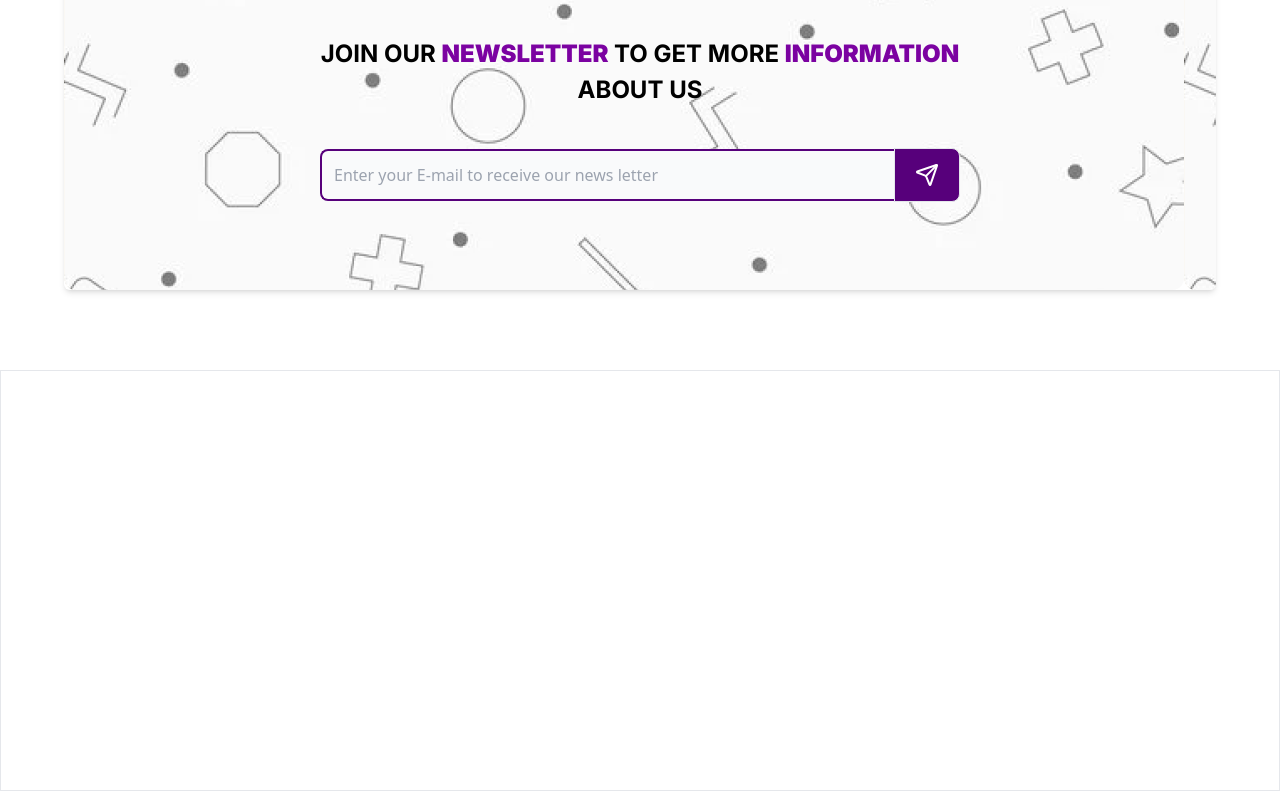
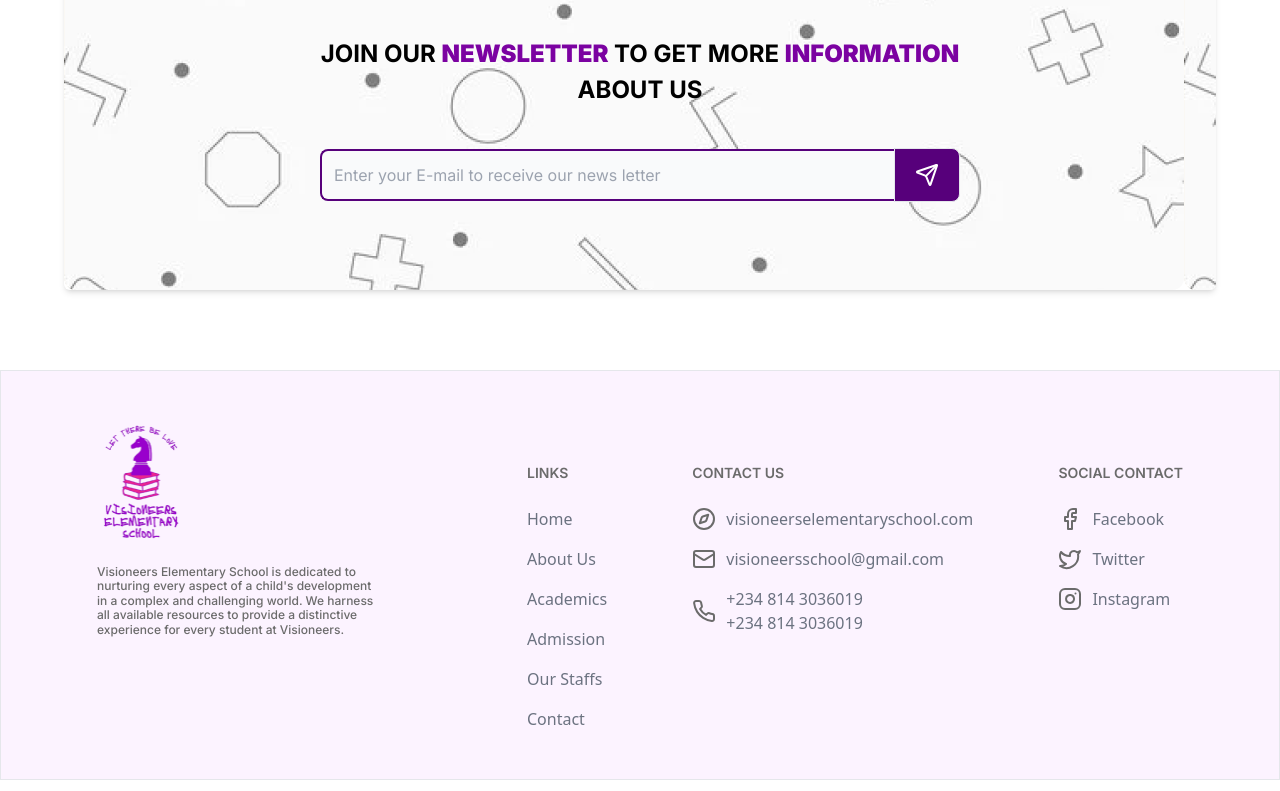
Before and after one commit to Mcdemzy/visioneers-elementary-school, a React (Vite) app: page /about-us in a window 1280 px wide. Shown: the part 3267-4058 px from the top of the page. Built offline with nearby package versions, Linux system fonts and the light colour scheme.

Commit message:
added footer section

```diff
--- a/src/Pages/AboutUs/AboutUs.tsx
+++ b/src/Pages/AboutUs/AboutUs.tsx
@@ -1,4 +1,12 @@
-import { Send } from "lucide-react";
+import {
+  Compass,
+  Facebook,
+  Instagram,
+  Mail,
+  Phone,
+  Send,
+  Twitter,
+} from "lucide-react";
 
 export default function AboutUs() {
   return (
@@ -202,12 +210,12 @@ export default function AboutUs() {
               <div className="relative w-full">
                 <label
                   htmlFor="email"
-                  className="hidden mb-2 text-sm font-medium text-gray-900 dark:text-gray-300"
+                  className="hidden mb-2 text-sm font-medium text-[#6B6B6B] text-[20px] font-Inter dark:text-gray-300"
                 >
                   Email address
                 </label>
                 <input
-                  className="block p-3 w-full  text-base text-gray-900 bg-gray-50 rounded-lg border-y-2 border-l-2 border-[#57007B] sm:rounded-none sm:rounded-l-lg focus:ring-primary focus:border-primary-500 dark:placeholder-gray-400  dark:focus:ring-primary-500 dark:focus:border-primary"
+                  className="block p-3 w-full  text-base text-black  font-Inter bg-gray-50 rounded-lg border-y-2 border-l-2 border-[#57007B] sm:rounded-none sm:rounded-l-lg focus:ring-primary focus:border-primary-500 dark:placeholder-gray-400  dark:focus:ring-primary-500 dark:focus:border-primary"
                   placeholder="Enter your E-mail to receive our news letter"
                   type="email"
                   id="email"
@@ -226,7 +234,121 @@ export default function AboutUs() {
           </form>
         </div>
       </div>
-      <footer className="h-[421px] w-full border mt-20"></footer>
+      <footer className="px-[80px] pt-[20px] w-full border mt-20 bg-[#FCF3FF]">
+        <div className="space-y-[200px] mx-auto w-full  p-4 py-6 lg:py-8">
+          <div className="space-y-10 md:flex md:justify-start gap-x-[150px]">
+            <div className=" mb-6 md:mb-0">
+              <a href="#" className="w-[280px] flex flex-col gap-y-[24px]">
+                <img
+                  src="/images/logo.png"
+                  className="w-[90.25px] h-[118px] me-3"
+                  alt="FlowBite Logo"
+                />
+                <p className="text-[12px] font-Inter font-[500] leading-[14.52px] text-[#6B6B6B]">
+                  Visioneers Elementary School is dedicated to nurturing every
+                  aspect of a child's development in a complex and challenging
+                  world. We harness all available resources to provide a
+                  distinctive experience for every student at Visioneers.
+                </p>
+              </a>
+            </div>
+            <div className="w-full grid grid-cols-2 gap-8 sm:gap-6 sm:flex sm:flex-row sm:justify-between gap-x-[150px] flex-wrap">
+              <div className="">
+                <h2 className="mb-6 text-sm font-semibold text-[#6B6B6B] text-[20px] font-Inter uppercase">
+                  Links
+                </h2>
+                <ul className="text-gray-500 dark:text-gray-400 font-medium">
+                  <li className="mb-4">
+                    <a href="#" className="hover:underline">
+                      Home
+                    </a>
+                  </li>
+                  <li className="mb-4">
+                    <a href="#" className="hover:underline">
+                      About Us
+                    </a>
+                  </li>
+                  <li className="mb-4">
+                    <a href="#" className="hover:underline">
+                      Academics
+                    </a>
+                  </li>
+                  <li className="mb-4">
+                    <a href="#" className="hover:underline">
+                      Admission
+                    </a>
+                  </li>
+                  <li className="mb-4">
+                    <a href="#" className="hover:underline">
+                      Our Staffs
+                    </a>
+                  </li>
+                  <li className="mb-4">
+                    <a href="#" className="hover:underline">
+                      Contact
+                    </a>
+                  </li>
+                </ul>
+              </div>
+              <div className="">
+                <h2 className="mb-6 text-sm font-semibold text-[#6B6B6B] text-[20px] font-Inter uppercase">
+                  Contact Us
+                </h2>
+                <ul className="text-gray-500 dark:text-gray-400 font-medium">
+                  <li className="mb-4 flex gap-x-[10px] justify-start items-center">
+                    <Compass color="#6B6B6B" />
+                    <a href="#" className="hover:underline ">
+                      visioneerselementaryschool.com
+                    </a>
+                  </li>
+                  <li className="mb-4 flex gap-x-[10px] justify-start items-center">
+                    <Mail color="#6B6B6B" />
+                    <a href="#" className="hover:underline ">
+                      visioneersschool@gmail.com
+                    </a>
+                  </li>
+                  <li className="mb-4 flex gap-x-[10px] justify-start items-center">
+                    <Phone color="#6B6B6B" />
+                    <div className="flex flex-col ">
+                      <a href="#" className="hover:underline ">
+                        +234 814 3036019
+                      </a>
+                      <a href="#" className="hover:underline ">
+                        +234 814 3036019
+                      </a>
+                    </div>
+                  </li>
+                </ul>
+              </div>
+              <div className="">
+                <h2 className="mb-6 text-sm font-semibold text-[#6B6B6B] text-[20px] font-Inter uppercase">
+                  Social Contact
+                </h2>
+                <ul className="text-gray-500 dark:text-gray-400 font-medium">
+                  <li className="mb-4 flex gap-x-[10px] justify-start items-center">
+                    <Facebook color="#6B6B6B" />
+                    <a href="#" className="hover:underline ">
+                      Facebook
+                    </a>
+                  </li>
+                  <li className="mb-4 flex gap-x-[10px] justify-start items-center">
+                    <Twitter color="#6B6B6B" />
+                    <a href="#" className="hover:underline ">
+                      Twitter
+                    </a>
+                  </li>
+                  <li className="mb-4 flex gap-x-[10px] justify-start items-center">
+                    <Instagram color="#6B6B6B" />
+                    <a href="#" className="hover:underline ">
+                      Instagram
+                    </a>
+                  </li>
+                </ul>
+              </div>
+            </div>
+          </div>
+        </div>
+      </footer>
     </section>
   );
 }
```
Also changed, not shown: public/images/logo.png (added).
